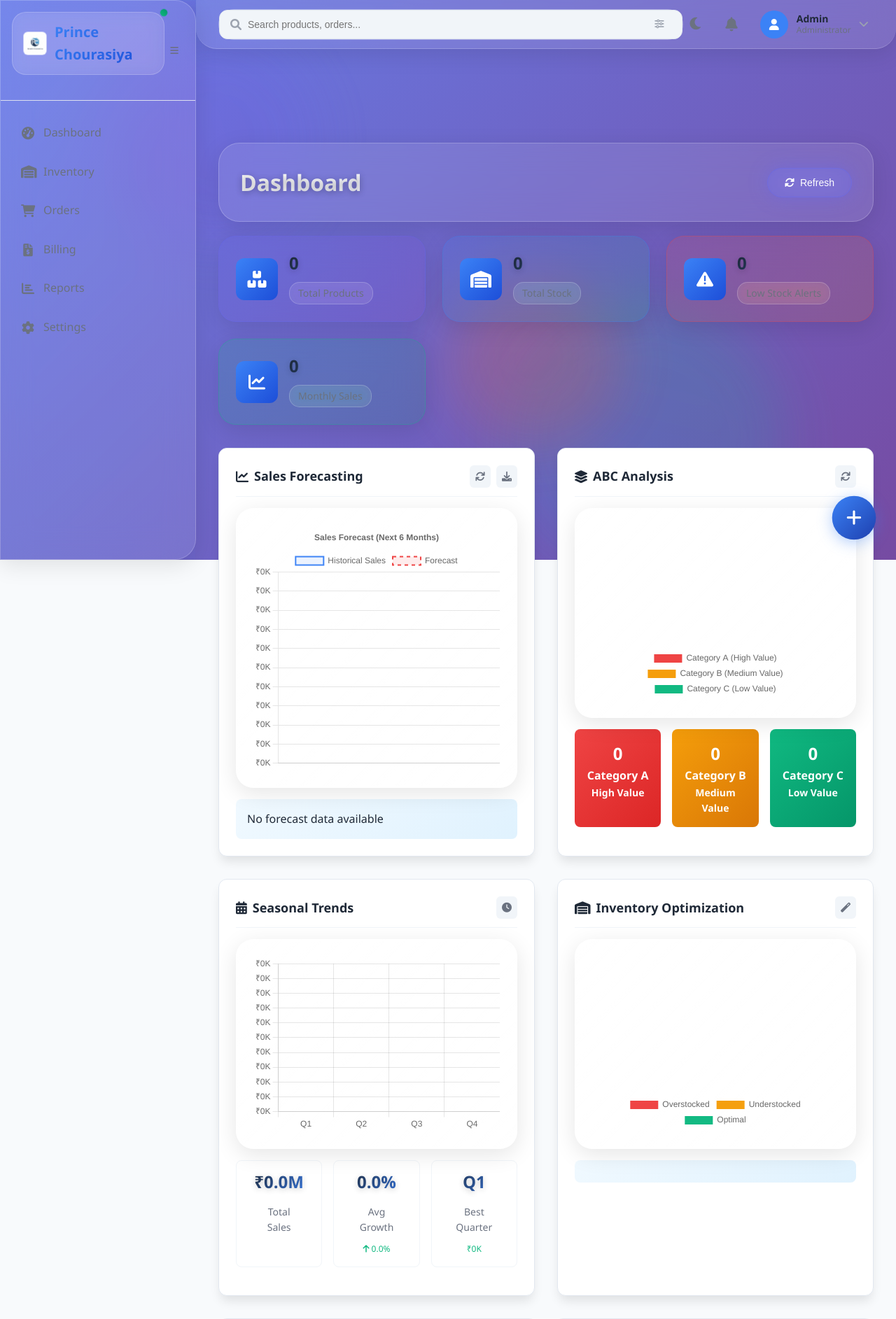
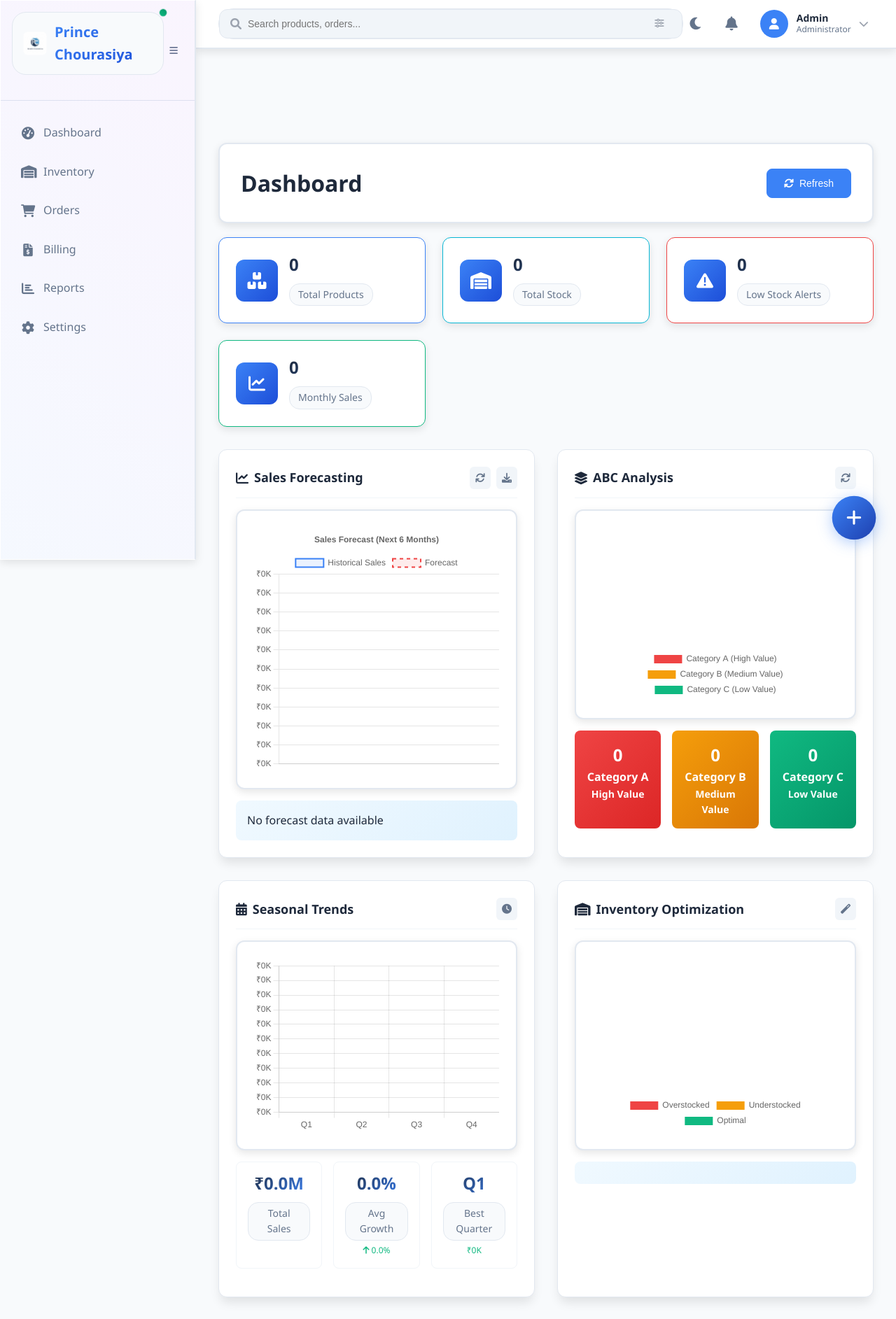
Before and after one commit to princetech89/Stockmanager, a Flask app: page /dashboard in a window 1280 px wide. Shown: the top 1885 px of the page at 70% size. Run offline with Flask 3, Linux system fonts and the light colour scheme; data that the repository does not hold is empty; some libraries are stand-ins or nearby versions.

Commit message:
Remove transparency and glassmorphism effects from the website
Introduce a new CSS file, `solid-theme.css`, and link it in `base.html` to override glassmorphism styles and apply solid color schemes and simpler shadows throughout the application, effectively removing transparency effects.

Replit-Commit-Author: Agent
Replit-Commit-Session-Id: fb2384cb-21e9-476c-bb34-f5e8d4cd0890
Replit-Commit-Checkpoint-Type: full_checkpoint
Replit-Commit-Screenshot-Url: https://storage.googleapis.com/screenshot-production-us-central1/8bf2b591-8a4b-4a07-9400-866cbd546c35/fb2384cb-21e9-476c-bb34-f5e8d4cd0890/nUVIccH

```diff
--- /dev/null
+++ b/static/css/solid-theme.css
@@ -0,0 +1,259 @@
+/* Solid Theme - No Transparency */
+:root {
+    /* Solid Color Variables */
+    --solid-bg-primary: #ffffff;
+    --solid-bg-secondary: #f8fafc;
+    --solid-bg-tertiary: #f1f5f9;
+    --solid-border: #e2e8f0;
+    --solid-shadow: 0 4px 12px rgba(0, 0, 0, 0.1);
+    --accent-primary: #3b82f6;
+    --accent-secondary: #6366f1;
+    --text-primary: #1e293b;
+    --text-secondary: #64748b;
+}
+
+/* Remove Animated Background */
+.dashboard-background {
+    display: none;
+}
+
+/* Solid Sidebar */
+.sidebar {
+    background: var(--solid-bg-primary);
+    border-right: 2px solid var(--solid-border);
+    border-radius: 0;
+    box-shadow: var(--solid-shadow);
+    backdrop-filter: none;
+    -webkit-backdrop-filter: none;
+}
+
+.sidebar-header .logo {
+    background: var(--solid-bg-secondary);
+    border: 1px solid var(--solid-border);
+    backdrop-filter: none;
+}
+
+.nav-link {
+    background: transparent;
+    backdrop-filter: none;
+}
+
+.nav-link:hover {
+    background: var(--solid-bg-secondary);
+    border: 1px solid var(--solid-border);
+    backdrop-filter: none;
+}
+
+.nav-link.active {
+    background: var(--accent-primary);
+    color: white;
+    border: 1px solid var(--accent-primary);
+    backdrop-filter: none;
+}
+
+/* Solid Topbar */
+.topbar {
+    background: var(--solid-bg-primary);
+    border-bottom: 2px solid var(--solid-border);
+    border-radius: 0;
+    box-shadow: var(--solid-shadow);
+    backdrop-filter: none;
+    -webkit-backdrop-filter: none;
+}
+
+.search-box {
+    background: var(--solid-bg-secondary);
+    border: 1px solid var(--solid-border);
+    backdrop-filter: none;
+}
+
+.search-box:focus-within {
+    background: var(--solid-bg-primary);
+    border-color: var(--accent-primary);
+    box-shadow: 0 0 0 3px rgba(59, 130, 246, 0.1);
+}
+
+/* Solid Cards */
+.metric-card {
+    background: var(--solid-bg-primary);
+    border: 2px solid var(--solid-border);
+    border-radius: 12px;
+    box-shadow: var(--solid-shadow);
+    backdrop-filter: none;
+    -webkit-backdrop-filter: none;
+}
+
+.metric-card:nth-child(1) {
+    background: var(--solid-bg-primary);
+    border-color: var(--accent-primary);
+}
+
+.metric-card:nth-child(2) {
+    background: var(--solid-bg-primary);
+    border-color: #06b6d4;
+}
+
+.metric-card:nth-child(3) {
+    background: var(--solid-bg-primary);
+    border-color: #ef4444;
+}
+
+.metric-card:nth-child(4) {
+    background: var(--solid-bg-primary);
+    border-color: #10b981;
+}
+
+.metric-card:hover {
+    background: var(--solid-bg-secondary);
+    transform: translateY(-4px);
+    box-shadow: 0 8px 25px rgba(0, 0, 0, 0.15);
+}
+
+/* Solid Data Tables */
+.data-table {
+    background: var(--solid-bg-primary);
+    border: 2px solid var(--solid-border);
+    border-radius: 12px;
+    box-shadow: var(--solid-shadow);
+    backdrop-filter: none;
+    -webkit-backdrop-filter: none;
+}
+
+.data-table thead {
+    background: var(--solid-bg-secondary);
+    backdrop-filter: none;
+}
+
+.data-table tbody tr:hover {
+    background: var(--solid-bg-tertiary);
+}
+
+/* Solid Chart Containers */
+.chart-container {
+    background: var(--solid-bg-primary);
+    border: 2px solid var(--solid-border);
+    border-radius: 12px;
+    box-shadow: var(--solid-shadow);
+    backdrop-filter: none;
+    -webkit-backdrop-filter: none;
+}
+
+.chart-container::before {
+    display: none;
+}
+
+/* Solid Buttons */
+.btn {
+    backdrop-filter: none;
+    border-radius: 8px;
+}
+
+.btn-primary {
+    background: var(--accent-primary);
+    border: 1px solid var(--accent-primary);
+    color: white;
+}
+
+.btn-primary:hover {
+    background: var(--accent-secondary);
+    border-color: var(--accent-secondary);
+    transform: translateY(-1px);
+    box-shadow: 0 4px 12px rgba(59, 130, 246, 0.3);
+}
+
+/* Remove Glass Effects */
+.btn::before {
+    display: none;
+}
+
+.metric-card::after {
+    display: none;
+}
+
+.metric-card::before {
+    display: none;
+}
+
+/* Solid Page Content */
+.page-content {
+    background: var(--solid-bg-secondary);
+}
+
+.main-content {
+    background: var(--solid-bg-secondary);
+}
+
+/* Solid Section Cards */
+.section-card {
+    background: var(--solid-bg-primary);
+    border: 2px solid var(--solid-border);
+    border-radius: 12px;
+    box-shadow: var(--solid-shadow);
+    backdrop-filter: none;
+    -webkit-backdrop-filter: none;
+}
+
+/* Remove Morphing and Glass Labels */
+.metric-label {
+    background: var(--solid-bg-secondary);
+    border: 1px solid var(--solid-border);
+    backdrop-filter: none;
+    color: var(--text-secondary);
+}
+
+.table-container {
+    background: var(--solid-bg-primary);
+    border: 2px solid var(--solid-border);
+    backdrop-filter: none;
+}
+
+.pill-row {
+    background: var(--solid-bg-secondary);
+    border: 1px solid var(--solid-border);
+    backdrop-filter: none;
+}
+
+.pill-row:hover {
+    background: var(--solid-bg-tertiary);
+}
+
+/* Remove Glow Effects */
+.glow-effect {
+    animation: none;
+}
+
+/* Solid Typography */
+.page-title {
+    color: var(--text-primary);
+    text-shadow: none;
+    background: none;
+    -webkit-background-clip: unset;
+    -webkit-text-fill-color: unset;
+}
+
+.metric-value {
+    color: var(--text-primary);
+    text-shadow: none;
+}
+
+/* Remove Gradient Blobs */
+.gradient-blob {
+    display: none;
+}
+
+/* Override Body Background */
+body {
+    background: var(--solid-bg-secondary);
+}
+
+/* Clean Dark Mode Alternative */
+@media (prefers-color-scheme: dark) {
+    :root {
+        --solid-bg-primary: #1e293b;
+        --solid-bg-secondary: #334155;
+        --solid-bg-tertiary: #475569;
+        --solid-border: #64748b;
+        --text-primary: #f8fafc;
+        --text-secondary: #cbd5e1;
+    }
+}
--- a/templates/base.html
+++ b/templates/base.html
@@ -17,6 +17,7 @@
 
     <!-- CSS -->
     <link rel="stylesheet" href="{{ url_for('static', filename='css/style.css') }}?v=20250830modern">
+    <link rel="stylesheet" href="{{ url_for('static', filename='css/solid-theme.css') }}">
 
     <!-- Device Detection Script -->
     <script src="{{ url_for('static', filename='js/device-detector.js') }}"></script>
```
